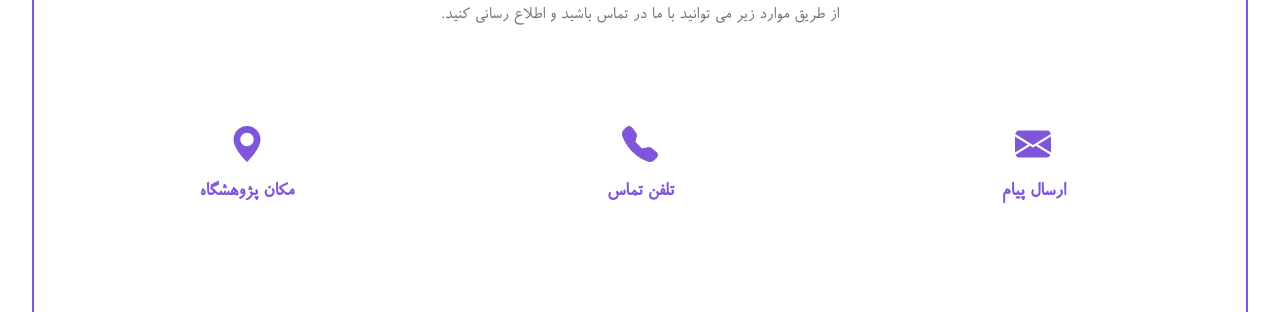
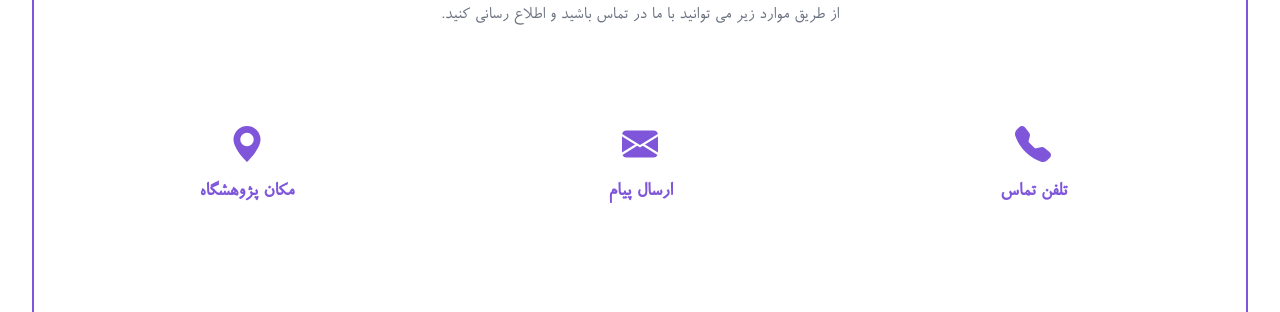
Before and after one commit to msafarianarkuli/madloops, a React (Create React App) app: page /contactUs in a window 1280 px wide. Shown: the part 252-564 px from the top of the page. Built offline with nearby package versions, Linux system fonts and the light colour scheme.

Commit message:
react router for contact us

```diff
--- a/src/App.js
+++ b/src/App.js
@@ -27,10 +27,9 @@ const App = () => {
             <Route path="message" element={<SendMessage />} />
             <Route path="location" element={<Location />} />
           </Route>
-          {/* <Route path="single-blog" element={} /> */}
           <Route path="single-blog" element={<SingleBlog />} />
-          {/* <Route path="contactUs" element={<ContactUs />} /> */}
-          {/* <Route path="single-course" element={<SingleCourse />} />
+          {/*
+          <Route path="single-blog" element={} />
           <Route path="login" element={<LoginPage />} />
           <Route path="register" element={<RegisterPage />} />
           <Route path="forget-pass" element={<ForgetPassPage />} />
--- a/src/Components/content/ContactUs/ContactItem.jsx
+++ b/src/Components/content/ContactUs/ContactItem.jsx
@@ -1,7 +1,9 @@
 import React from 'react';
+import { NavLink } from 'react-router-dom';
 
-const ContactItem = ({ icon, title }) => {
+const ContactItem = ({ icon, title, to }) => {
   return (
+    <NavLink to={to}>
       <div
         className="flex flex-col justify-center items-center rounded-2xl py-3 sm:py-6 lg:py-14
     hover:bg-[#7F56DA] transition ease-in duration-200 cursor-pointer parent-hover:text-white group"
@@ -11,6 +13,7 @@ const ContactItem = ({ icon, title }) => {
           {title}
         </p>
       </div>
+    </NavLink>
   );
 };
 
--- a/src/Screens/ContactUs/ContactUs.jsx
+++ b/src/Screens/ContactUs/ContactUs.jsx
@@ -4,27 +4,27 @@ import {
   BsTelephoneFill,
   BsGeoAltFill,
 } from 'react-icons/bs';
-import { Outlet } from 'react-router-dom';
-import SendMessage from '../../Components/content/ContactUs/SendMessage';
+import { NavLink, Outlet } from 'react-router-dom';
 import ContactItem from '../../Components/content/ContactUs/ContactItem';
-import Call from '../../Components/content/ContactUs/Call';
-import Location from '../../Components/content/ContactUs/Location';
 
 const ContactItems = [
   {
     id: 1,
-    icon: <BsEnvelopeFill className="switchItems-icon" />,
-    title: 'ارسال پیام',
+    icon: <BsTelephoneFill className="switchItems-icon" />,
+    title: 'تلفن تماس',
+    path: '/contactUs',
   },
   {
     id: 2,
-    icon: <BsTelephoneFill className="switchItems-icon" />,
-    title: 'تلفن تماس',
+    icon: <BsEnvelopeFill className="switchItems-icon" />,
+    title: 'ارسال پیام',
+    path: '/contactUs/message',
   },
   {
     id: 3,
     icon: <BsGeoAltFill className="switchItems-icon" />,
     title: 'مکان پژوهشگاه',
+    path: '/contactUs/location',
   },
 ];
 
@@ -47,14 +47,12 @@ const ContactUs = () => {
               key={item.id}
               icon={item.icon}
               title={item.title}
+              to={item.path}
             />
           ))}
         </div>
         <div className="rounded-3xl mt-8 py-10">
           <Outlet />
-          {/* <Call /> */}
-          {/* <SendMessage /> */}
-          {/* <Location locationApi="https://www.google.com/maps/embed?pb=!1m18!1m12!1m3!1d207344.71954696506!2d51.487740482308496!3d35.70749258978972!2m3!1f0!2f0!3f0!3m2!1i1024!2i768!4f13.1!3m3!1m2!1s0x3f8e00491ff3dcd9%3A0xf0b3697c567024bc!2z2KrZh9ix2KfZhtiMINin2LPYqtin2YYg2KrZh9ix2KfZhtiMINin24zYsdin2YY!5e0!3m2!1sfa!2s!4v1662450014006!5m2!1sfa!2s" /> */}
         </div>
       </div>
     </div>
```
Lines whose indentation alone changed are shown as unchanged.
